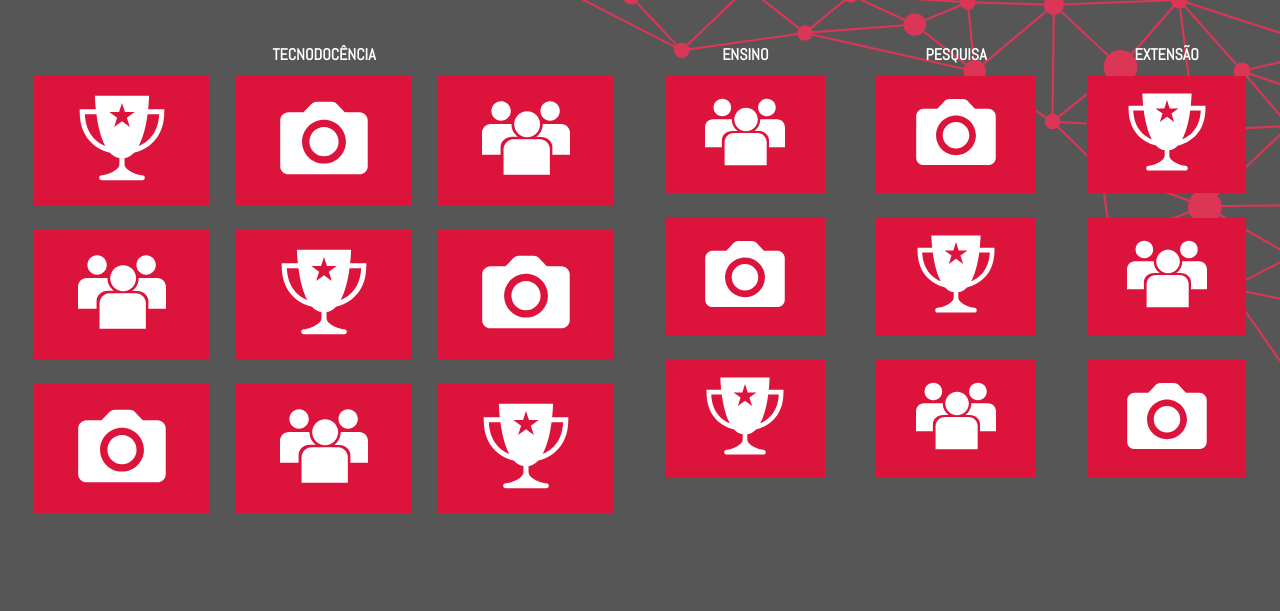
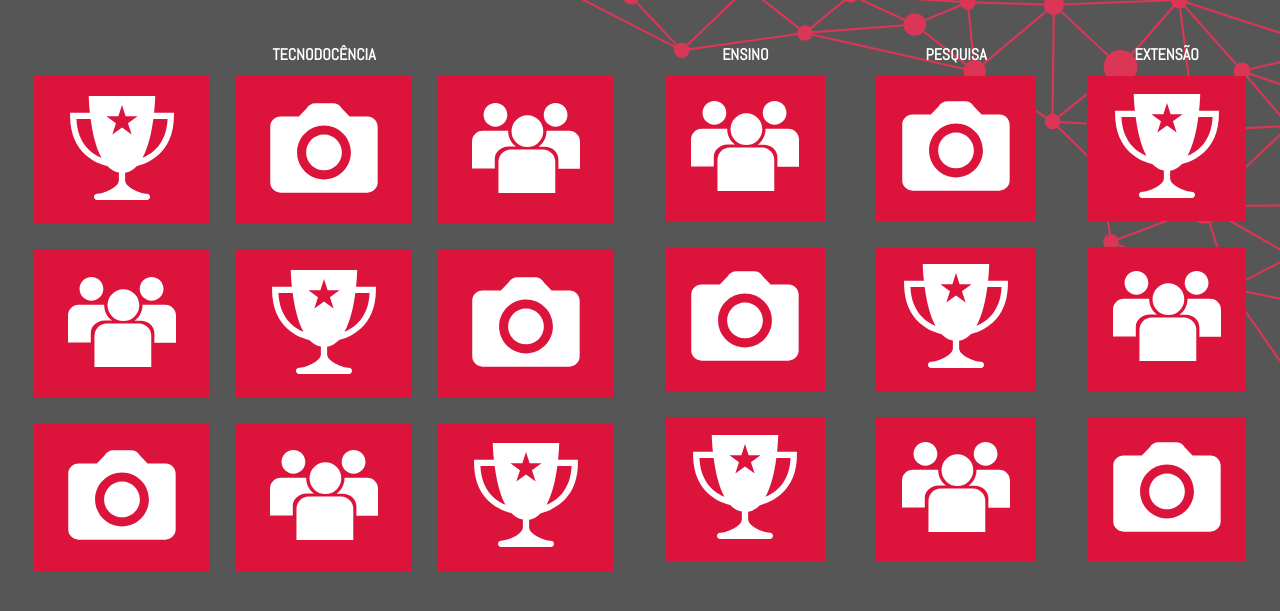
Before and after one commit to PabloBF/pablobf.github.io, a Jekyll site: the page ufc/tecnodocencia/replica/index.html, which Jekyll copies as it is, in a window 1280 px wide. Shown: the top 611 px of the page. Built offline with Jekyll 4.4.1, drawn with Linux system fonts in a browser that asks for light colours.

Commit message:
Update index.html

```diff
--- a/ufc/tecnodocencia/replica/index.html
+++ b/ufc/tecnodocencia/replica/index.html
@@ -78,7 +78,7 @@
 		}
 
 		li > img {
-			width: 50%;
+			height: 12vh;
 			padding: 10%;
 		}
 
```
